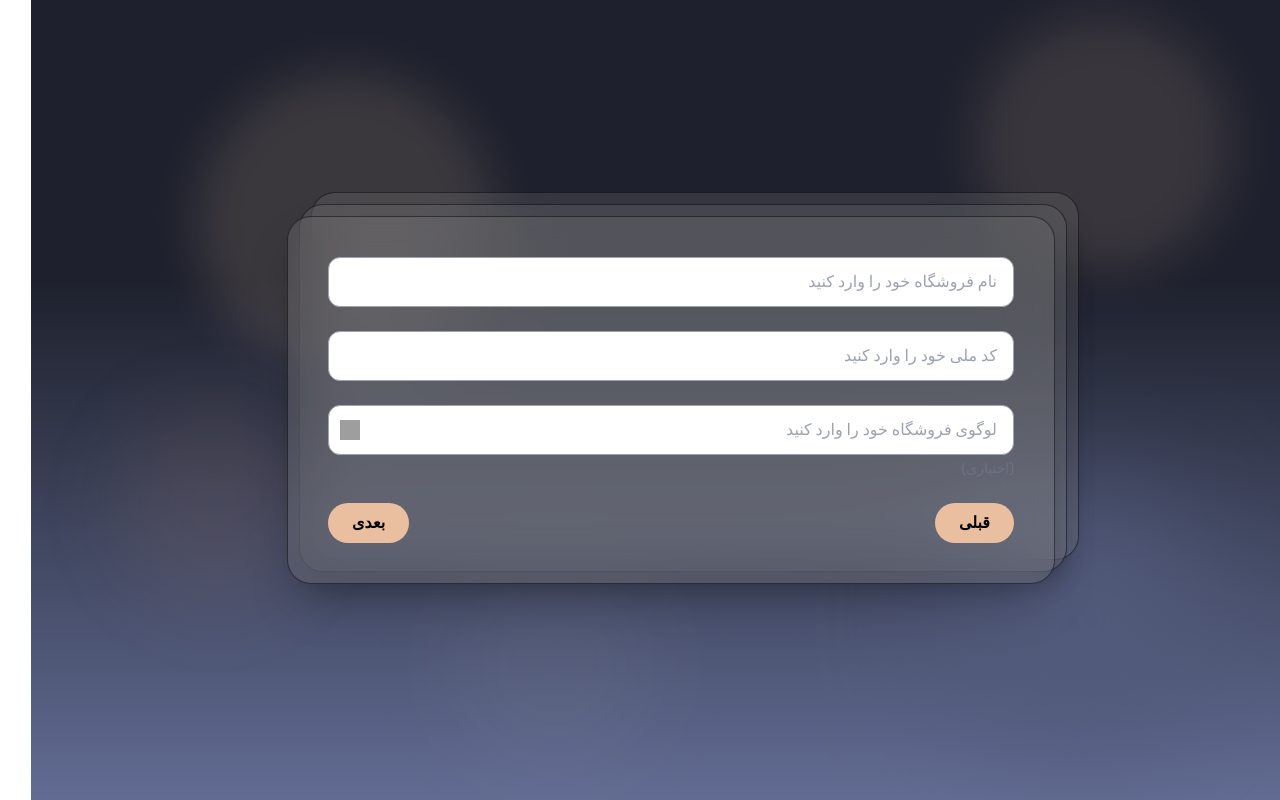
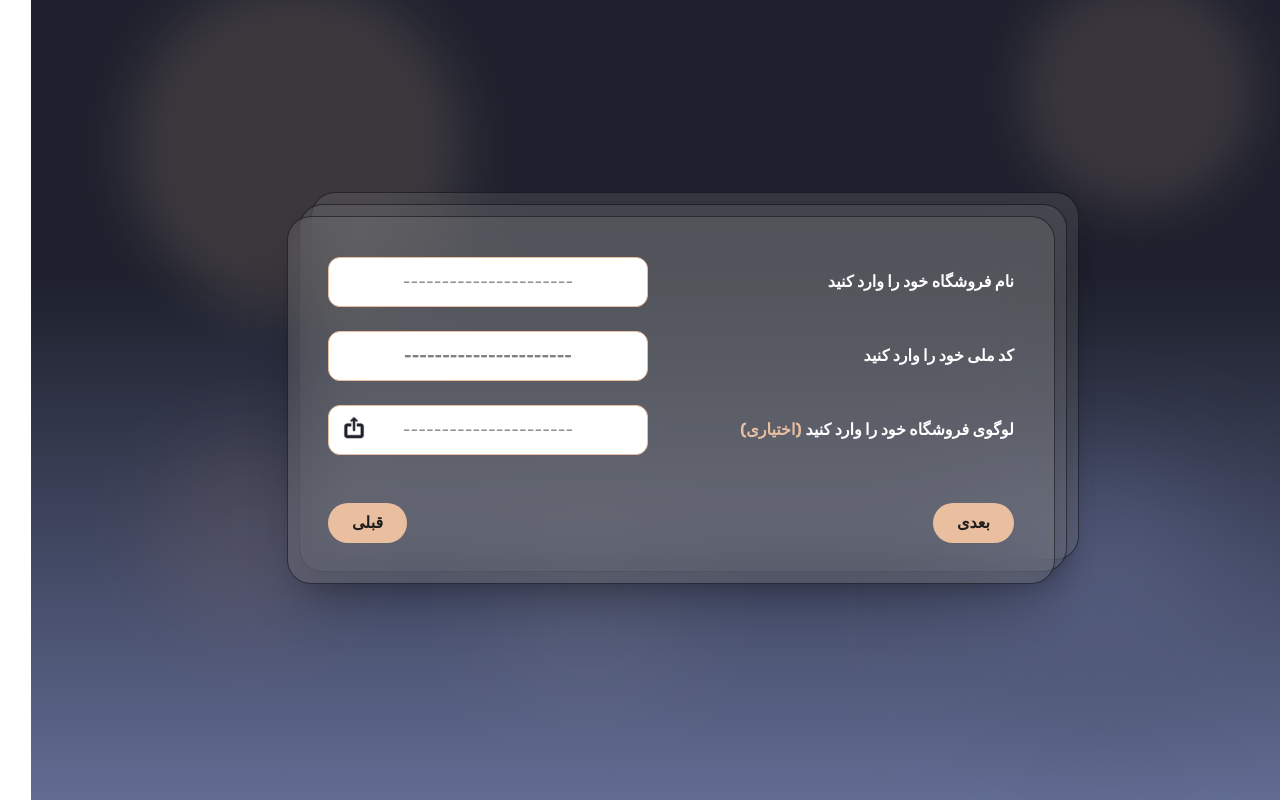
Before and after one commit to salarKaf/TradeHubFrontEnd, a React (Vite) app: page /storeForm in a window 1280 px wide. Built offline with nearby package versions, Linux system fonts and the light colour scheme; grey boxes are pictures that could not be loaded; what tailwindcss-rtl would draw is missing.

Commit message:
Add pages rules and crateStore and chooseSeller Types

```diff
--- a/src/App.jsx
+++ b/src/App.jsx
@@ -7,6 +7,8 @@ import SignupForm from "./pages/public/signUp";
 import LoginForm from "./pages/public/login"
 import Navbar from "./pages/public/components/Navbar";
 import CreateStore from "./pages/public/CreateStore";
+import ChooseSellerType from "./pages/public/ChooseSellerType";
+import RulesTrade from "./pages/public/rulesTrade";
 
 export default function App() {
   const location = useLocation();
@@ -26,6 +28,8 @@ export default function App() {
         <Route path="/signup" element={<SignupForm />} />
         <Route path="/login"  element={<LoginForm></LoginForm>}/>
         <Route path="/storeForm" element={<CreateStore></CreateStore>}/>
+        <Route path="/choose-seller-types" element={<ChooseSellerType></ChooseSellerType>}/>
+        <Route path="/rules" element={<RulesTrade></RulesTrade>}></Route>
       </Routes>
     </>
   );
--- /dev/null
+++ b/src/pages/public/ChooseSellerType.jsx
@@ -0,0 +1,81 @@
+import { useState, useRef } from "react";
+import { Link } from "react-router-dom";
+
+export default function CreateStore() {
+  const [selectedOption, setSelectedOption] = useState(null);
+  const fileInputRef = useRef(null);
+
+  const handleSelect = (option) => {
+    setSelectedOption(option);
+  };
+
+  const handleIconClick = () => {
+    if (fileInputRef.current) {
+      fileInputRef.current.click();
+    }
+  };
+
+  return (
+    <div className="relative min-h-screen flex items-center justify-center p-4 overflow-hidden bg-[linear-gradient(to_bottom,_#1E212D_0%,_#1E212D_35%,_#626C93_100%)] font-rubik">
+
+      {/* حباب‌های تزئینی */}
+      <div className="absolute w-64 h-64 bg-[#ddb19cb2] opacity-20 rounded-full blur-xl top-4 right-20 animate-bubble4" />
+      <div className="absolute w-80 h-80 bg-[#eac09fb2] opacity-20 rounded-full blur-xl top-4 left-36 animate-bubble1" />
+      <div className="absolute w-60 h-60 bg-[#525A7B] opacity-100 rounded-full blur-3xl bottom-20 right-20 animate-bubble2" />
+      <div className="absolute w-52 h-52 bg-[#b6897353] opacity-35 rounded-full blur-2xl top-1/2 left-20 animate-bubble3" />
+      <div className="absolute w-48 h-48 bg-[#faf3e061] opacity-15 rounded-full blur-3xl bottom-10 left-1/3 animate-bubble4" />
+
+      {/* فرم‌ها به سبک ورق برعکس */}
+      <div className="relative w-full max-w-3xl">
+        {/* فرم پشت سوم (بالا-راست) */}
+        <div className="absolute -top-6 -right-6 w-full h-full rounded-3xl bg-[#8D8D8D33] border border-[#00000080] backdrop-blur-xl shadow-xl z-0" />
+
+        {/* فرم وسطی دوم (وسط) */}
+        <div className="absolute -top-3 -right-3 w-full h-full rounded-3xl bg-[#8D8D8D33] border border-[#00000080] backdrop-blur-xl shadow-xl z-10" />
+
+        {/* فرم اصلی جلویی (پایین-چپ) */}
+        <div className="relative z-20 bg-[#8D8D8D33] border border-[#00000080] backdrop-blur-xl shadow-2xl rounded-3xl p-10 space-y-6 text-right text-[#EABF9F]">
+          <h2 className="mb-8 text-white">نوع فروشنده را انتخاب کنید</h2>
+
+          <div className="flex justify-center gap-8 mb-8">
+            <button
+              onClick={() => handleSelect("personal")}
+              className={`bg-[#FFF6DD] text-black rounded-xl px-6 py-4 shadow-md hover:bg-[#F0E0B3] transition transform ${
+                selectedOption === "personal"
+                  ? "scale-110 border-2 border-[#EABF9F] bg-[#EABF9F]"
+                  : ""
+              }`}
+            >
+              فروشگاه متعلق به یک شخص است
+            </button>
+            <button
+              onClick={() => handleSelect("company")}
+              className={`bg-[#FFF6DD] text-black rounded-xl px-6 py-4 shadow-md hover:bg-[#F0E0B3] transition transform ${
+                selectedOption === "company"
+                  ? "scale-110 border-2 border-[#EABF9F] bg-[#EABF9F]"
+                  : ""
+              }`}
+            >
+              فروشگاه متعلق به یک شرکت یا گروه است
+            </button>
+          </div>
+
+          <div className="flex justify-between pt-6">
+            <Link
+              to="/rules"
+              className="bg-[#EABF9F] text-[#1E1E1E] px-6 py-2 rounded-full font-bold hover:bg-[#e7b78e] transition"
+            >
+              بعدی
+            </Link>
+            <Link
+              to="/storeForm"
+              className="bg-[#EABF9F] text-[#1E1E1E] px-6 py-2 rounded-full font-bold hover:bg-[#e7b78e] transition"
+            >
+              قبلی
+            </Link>
+          </div>
+        </div>
+      </div>
+    </div>
+  );
+}
--- a/src/pages/public/CreateStore.jsx
+++ b/src/pages/public/CreateStore.jsx
@@ -1,9 +1,19 @@
-import { useState } from "react";
+import { useState, useRef } from "react";
+import { Link } from "react-router-dom";
 
 export default function CreateStore() {
   const [storeName, setStoreName] = useState("");
   const [nationalCode, setNationalCode] = useState("");
-  const [storeLogo, setStoreLogo] = useState("");
+  const [storeLogo, setStoreLogo] = useState(null);
+  const fileInputRef = useRef(null);
+
+  const logoPreview = storeLogo ? URL.createObjectURL(storeLogo) : null;
+
+  const handleIconClick = () => {
+    if (fileInputRef.current) {
+      fileInputRef.current.click();
+    }
+  };
 
   return (
     <div className="relative min-h-screen flex items-center justify-center p-4 overflow-hidden bg-[linear-gradient(to_bottom,_#1E212D_0%,_#1E212D_35%,_#626C93_100%)] font-rubik">
@@ -24,50 +34,76 @@ export default function CreateStore() {
         <div className="absolute -top-3 -right-3 w-full h-full rounded-3xl bg-[#8D8D8D33] border border-[#00000080] backdrop-blur-xl shadow-xl z-10" />
 
         {/* فرم اصلی جلویی (پایین-چپ) */}
-        <div className="relative z-20 bg-[#8D8D8D33] border border-[#00000080] backdrop-blur-xl shadow-2xl rounded-3xl p-10 space-y-6 text-right">
-          <div>
+        <div className="relative z-20 bg-[#8D8D8D33] border border-[#00000080] backdrop-blur-xl shadow-2xl rounded-3xl p-10 space-y-6 text-right text-[#EABF9F]">
+          <div className="flex items-center justify-between">
+            <label className="ml-4 text-white font-bold text-base">نام فروشگاه خود را وارد کنید</label>
             <input
               type="text"
               value={storeName}
               onChange={(e) => setStoreName(e.target.value)}
-              placeholder="نام فروشگاه خود را وارد کنید"
-              className="w-full px-4 py-3 rounded-xl border border-gray-400 placeholder:text-right focus:outline-none focus:ring-2 focus:ring-[#EABF9F]"
+              placeholder="----------------------"
+              className="text-black w-80 px-4 py-3 rounded-xl border border-[#EABF9F] placeholder:text-black placeholder:opacity-50 placeholder:text-center focus:outline-none focus:ring-2 focus:ring-[#EABF9F]"
             />
           </div>
 
-          <div>
+          <div className="text-white font-bold text-base flex items-center justify-between">
+            <label className="ml-4">کد ملی خود را وارد کنید</label>
             <input
               type="text"
               value={nationalCode}
               onChange={(e) => setNationalCode(e.target.value)}
-              placeholder="کد ملی خود را وارد کنید"
-              className="w-full px-4 py-3 rounded-xl border border-gray-400 placeholder:text-right focus:outline-none focus:ring-2 focus:ring-[#EABF9F]"
+              placeholder="----------------------"
+              className="text-black w-80 px-4 py-3 rounded-xl border border-[#EABF9F] placeholder:text-black placeholder:opacity-50 placeholder:text-center focus:outline-none focus:ring-2 focus:ring-[#EABF9F]"
             />
           </div>
 
-          <div className="relative">
-            <input
-              type="text"
-              value={storeLogo}
-              onChange={(e) => setStoreLogo(e.target.value)}
-              placeholder="لوگوی فروشگاه خود را وارد کنید"
-              className="w-full px-4 py-3 pl-10 rounded-xl border border-gray-400 placeholder:text-right focus:outline-none focus:ring-2 focus:ring-[#EABF9F]"
-            />
-            <img
-              src="/TradePageimages/icon-store-logo.png"
-              className="absolute left-3 top-1/2 transform -translate-y-1/2 w-5 h-5"
-              alt="store logo icon"
-            />
-            <span className="text-sm text-gray-500 absolute -bottom-6 right-0">(اختیاری)</span>
+          <div className="flex items-center justify-between relative">
+            <label className="text-white font-bold text-base ml-4 flex items-center">
+              لوگوی فروشگاه خود را وارد کنید
+              <span className="text-[#EABF9F] text-base mr-1">(اختیاری)</span>
+            </label>
+
+            <div className="relative w-80">
+              {/* input فایل مخفی */}
+              <input
+                type="file"
+                accept="image/*"
+                ref={fileInputRef}
+                onChange={(e) => setStoreLogo(e.target.files[0])}
+                className="hidden"
+              />
+
+              {/* ورودی متنی که نام فایل انتخاب شده رو نشون میده */}
+              <input
+                readOnly
+                value={storeLogo ? storeLogo.name : ""}
+                placeholder="----------------------"
+                className="text-black w-full px-4 py-3 rounded-xl border border-[#EABF9F] placeholder:text-black placeholder:opacity-50 placeholder:text-center focus:outline-none focus:ring-2 focus:ring-[#EABF9F]"
+              />
+
+              {/* آیکون کلیک‌پذیر برای باز کردن انتخاب فایل */}
+              <img
+                src="/TradePageimages/icons8-upload-64.png"  // مسیر آیکون خودت رو اینجا بذار
+                alt="upload icon"
+                onClick={handleIconClick}
+                className="absolute left-3 top-1/2 transform -translate-y-1/2 w-7 h-7 cursor-pointer"
+                title="انتخاب فایل"
+              />
+            </div>
           </div>
 
           <div className="flex justify-between pt-6">
-            <button className="bg-[#EABF9F] px-6 py-2 rounded-full font-bold hover:bg-[#e7b78e] transition">
+            <Link
+              to="/choose-seller-types"
+              className="bg-[#EABF9F] text-[#1E1E1E] px-6 py-2 rounded-full font-bold hover:bg-[#e7b78e] transition">
+              بعدی
+            </Link>
+            <Link
+              to="/"
+              className="bg-[#EABF9F] text-[#1E1E1E] px-6 py-2 rounded-full font-bold hover:bg-[#e7b78e] transition">
               قبلی
-            </button>
-            <button className="bg-[#EABF9F] px-6 py-2 rounded-full font-bold hover:bg-[#e7b78e] transition">
-              بعدی
-            </button>
+            </Link
+            >
           </div>
         </div>
       </div>
--- /dev/null
+++ b/src/pages/public/rulesTrade.jsx
@@ -0,0 +1,81 @@
+import { useState, useRef } from "react";
+import { Link } from "react-router-dom";
+
+export default function RulesTrade() {
+  const [selectedOption, setSelectedOption] = useState(null);
+  const fileInputRef = useRef(null);
+
+  const handleSelect = (option) => {
+    setSelectedOption(option);
+  };
+
+  const handleIconClick = () => {
+    if (fileInputRef.current) {
+      fileInputRef.current.click();
+    }
+  };
+
+  return (
+    <div className="relative min-h-screen flex items-center justify-center p-4 overflow-hidden bg-[linear-gradient(to_bottom,_#1E212D_0%,_#1E212D_35%,_#626C93_100%)] font-rubik">
+
+      {/* حباب‌های تزئینی */}
+      <div className="absolute w-64 h-64 bg-[#ddb19cb2] opacity-20 rounded-full blur-xl top-4 right-20 animate-bubble4" />
+      <div className="absolute w-80 h-80 bg-[#eac09fb2] opacity-20 rounded-full blur-xl top-4 left-36 animate-bubble1" />
+      <div className="absolute w-60 h-60 bg-[#525A7B] opacity-100 rounded-full blur-3xl bottom-20 right-20 animate-bubble2" />
+      <div className="absolute w-52 h-52 bg-[#b6897353] opacity-35 rounded-full blur-2xl top-1/2 left-20 animate-bubble3" />
+      <div className="absolute w-48 h-48 bg-[#faf3e061] opacity-15 rounded-full blur-3xl bottom-10 left-1/3 animate-bubble4" />
+
+      {/* فرم‌ها به سبک ورق برعکس */}
+      <div className="relative w-full max-w-3xl">
+        {/* فرم پشت سوم (بالا-راست) */}
+        <div className="absolute -top-6 -right-6 w-full h-full rounded-3xl bg-[#8D8D8D33] border border-[#00000080] backdrop-blur-xl shadow-xl z-0" />
+
+        {/* فرم وسطی دوم (وسط) */}
+        <div className="absolute -top-3 -right-3 w-full h-full rounded-3xl bg-[#8D8D8D33] border border-[#00000080] backdrop-blur-xl shadow-xl z-10" />
+
+        {/* فرم اصلی جلویی (پایین-چپ) */}
+        <div className="relative z-20 bg-[#8D8D8D33] border border-[#00000080] backdrop-blur-xl shadow-2xl rounded-3xl p-10 space-y-6 text-right text-[#EABF9F]">
+          <h2 className="mb-8 text-white">نوع فروشنده را انتخاب کنید</h2>
+
+          <div className="flex justify-center gap-8 mb-8">
+            <button
+              onClick={() => handleSelect("personal")}
+              className={`bg-[#FFF6DD] text-black rounded-xl px-6 py-4 shadow-md hover:bg-[#F0E0B3] transition transform ${
+                selectedOption === "personal"
+                  ? "scale-110 border-2 border-[#EABF9F] bg-[#EABF9F]"
+                  : ""
+              }`}
+            >
+              فروشگاه متعلق به یک شخص است
+            </button>
+            <button
+              onClick={() => handleSelect("company")}
+              className={`bg-[#FFF6DD] text-black rounded-xl px-6 py-4 shadow-md hover:bg-[#F0E0B3] transition transform ${
+                selectedOption === "company"
+                  ? "scale-110 border-2 border-[#EABF9F] bg-[#EABF9F]"
+                  : ""
+              }`}
+            >
+              فروشگاه متعلق به یک شرکت یا گروه است
+            </button>
+          </div>
+
+          <div className="flex justify-between pt-6">
+            <Link
+              to="/"
+              className="bg-[#EABF9F] text-[#1E1E1E] px-6 py-2 rounded-full font-bold hover:bg-[#e7b78e] transition"
+            >
+              بعدی
+            </Link>
+            <Link
+              to="/storeForm"
+              className="bg-[#EABF9F] text-[#1E1E1E] px-6 py-2 rounded-full font-bold hover:bg-[#e7b78e] transition"
+            >
+              قبلی
+            </Link>
+          </div>
+        </div>
+      </div>
+    </div>
+  );
+}
--- a/tailwind.config.js
+++ b/tailwind.config.js
@@ -14,10 +14,10 @@ module.exports = {
       },
 
       animation: {
-        bubble1: "float1 14s ease-in-out infinite",
-        bubble2: "float2 11s ease-in-out infinite",
-        bubble3: "float3 18 ease-in-out infinite",
-        bubble4: "float4 16 ease-in-out infinite",
+        bubble1: "float1 7s ease-in-out infinite",
+        bubble2: "float2 6s ease-in-out infinite",
+        bubble3: "float3 8s ease-in-out infinite",
+        bubble4: "float4 10s ease-in-out infinite",
       },
 
       keyframes: {
```
Also changed, not shown: public/TradePageimages/icons8-upload-64.png (added).
